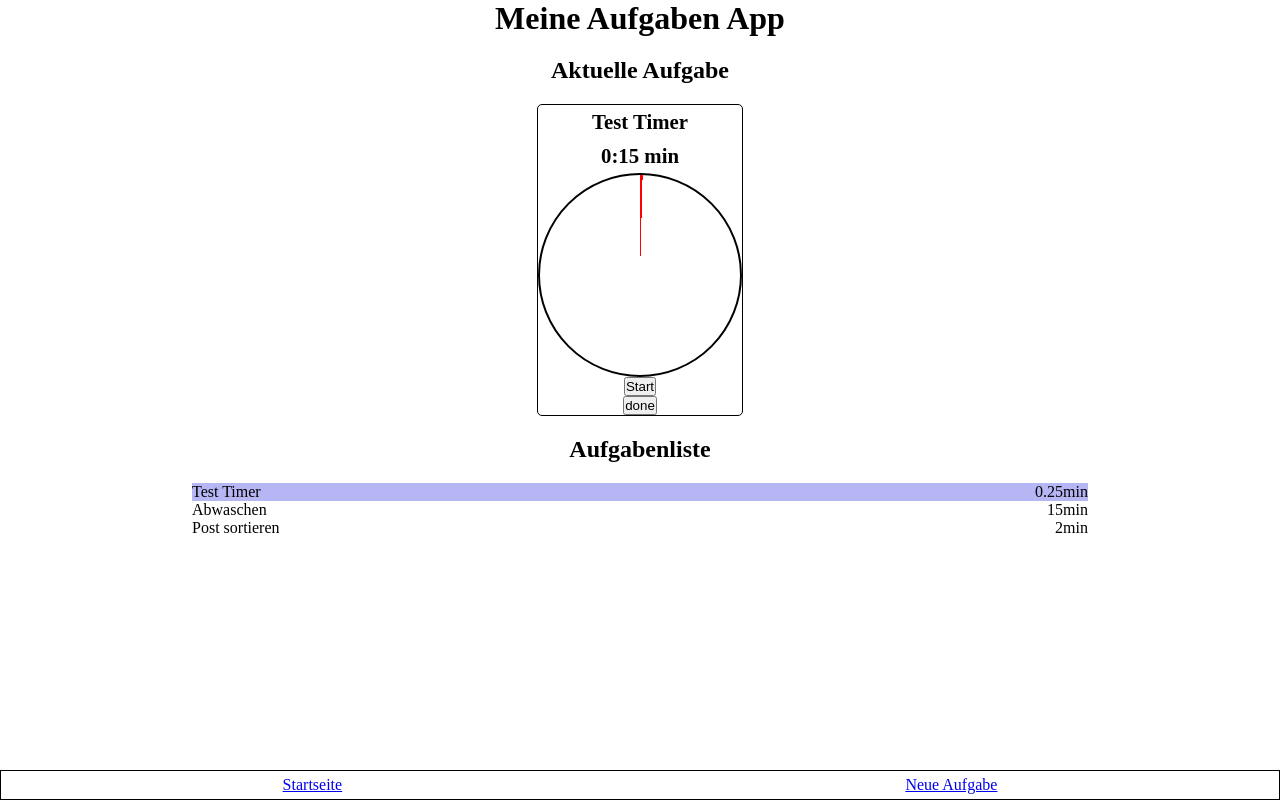
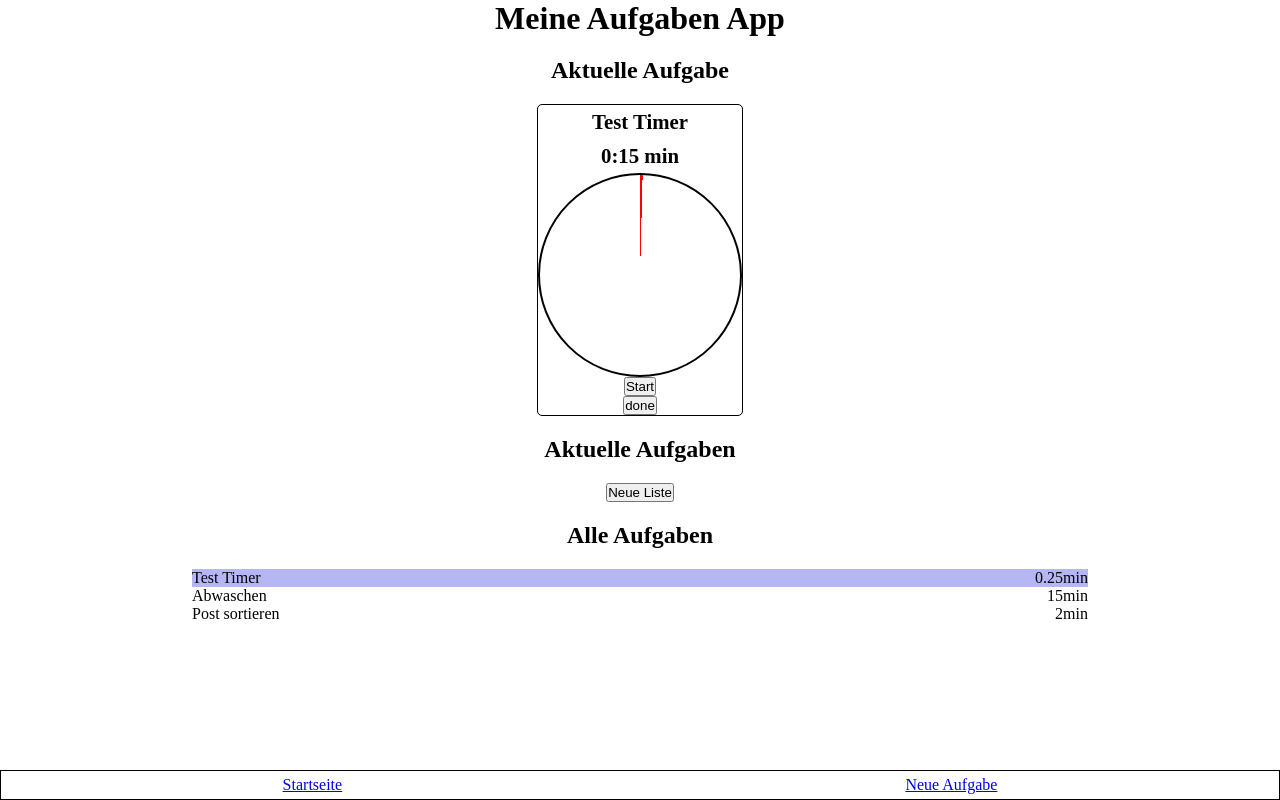
Before and after one commit to A11yship/capstone-project, a Next.js app: page / in a window 1280 px wide. Built offline with nearby package versions, Linux system fonts and the light colour scheme.

Commit message:
Add headlin and button for current list

```diff
--- a/src/pages/index.js
+++ b/src/pages/index.js
@@ -1,5 +1,6 @@
 import Head from 'next/head';
 
+import Button from '../components/Button/Button';
 import CurrentTask from '../components/CurrentTask/CurrentTask';
 import Layout from '../components/Layout';
 import StyledList from '../components/List/StyledList';
@@ -19,7 +20,9 @@ export default function HomePage() {
 				<h1>Meine Aufgaben App</h1>
 				<h2>Aktuelle Aufgabe</h2>
 				<CurrentTask />
-				<h2>Aufgabenliste</h2>
+				<h2>Aktuelle Aufgaben</h2>
+				<Button onClick={() => console.log('NeueListe')}>Neue Liste</Button>
+				<h2>Alle Aufgaben</h2>
 				<StyledList role="list">
 					{tasks.map((task, index) => (
 						<StyledListItem key={task.id} current={index === 0}>
```
